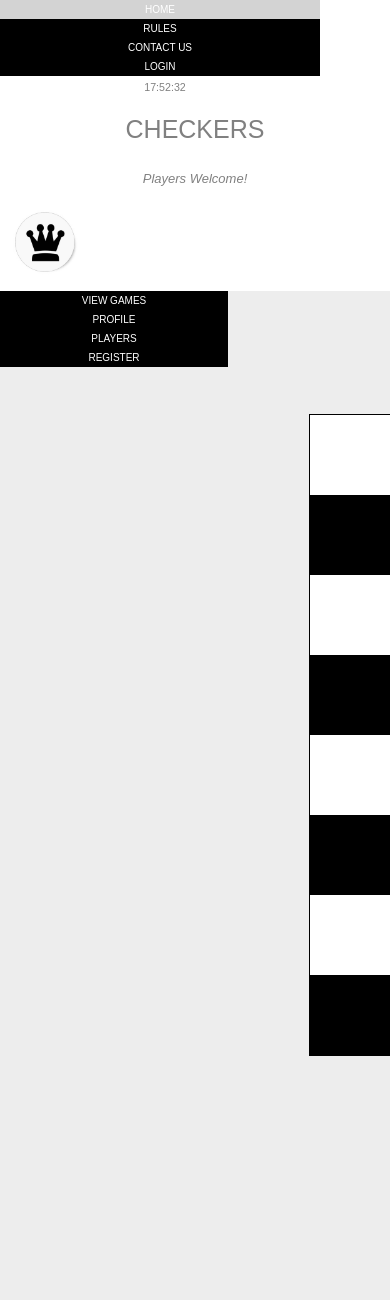
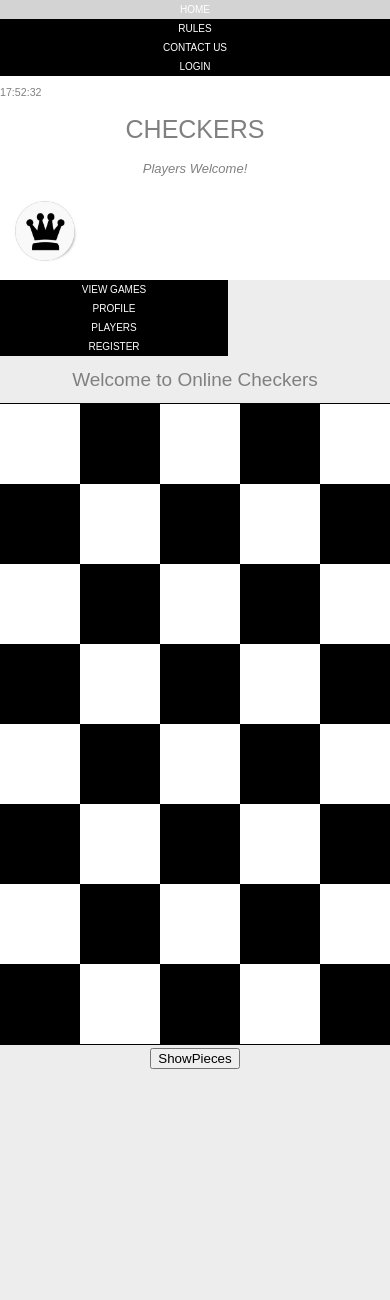
Before and after one commit to ericaptry/checker_game_project, a PHP site: page /index.php in a window 390 px wide; the page is wider, and only the part inside the window is pictured. Shown: the top 1300 px of that part. Run offline with PHP 8.4, Linux system fonts and the light colour scheme.

Commit message:
Updated CSS and HTML for header

```diff
--- a/css/style.css
+++ b/css/style.css
@@ -8,8 +8,7 @@ body {
 }
 
 #divClock {
-	width:320px;
-	padding:5px;
+	width:10%;
 	text-align:center;
 	font: 10px arial, sans-serif;
 	color:gray;
@@ -17,12 +16,23 @@ body {
 
 }
 
+.title {
+      	text-align: center;
+      	margin-left: auto;
+      	margin-right: auto;
+		font: 25px arial, sans-serif;
+		color: gray;
+
+       }
+
 #welcome h2 {
 	text-align:center;
 	font: 13px arial, sans-serif;
 	font-style:italic;
 	color:gray;
 }
+
+
 
 h1, h3, p{
 
@@ -46,33 +56,25 @@ h1, h3, p{
 
         }
 
-      #header {
+ #header {
 
-        overflow: hidden;
-        margin: auto 0;
+        border-right: none;
+ 		width: 100%;
+  		margin-bottom: 10px;
 
         }
 
-      #header h1 {
-        text-align: center;
-		margin-left:auto;
-		margin-right:auto;
-		font: 25px arial, sans-serif;
-       }
 
  #header  ul{
-	list-style-type:none;
-	margin:0;
-	padding:0;
-	overflow-x: hidden;
+		margin:0;
+		padding:0;
 
 
-
-}
+	}
 
 #header li {
-	float:left;
-	overflow-x: hidden;
+	text-align: center;
+    list-style: none;
 
 
 
@@ -85,12 +87,10 @@ h1, h3, p{
 #header a:link {
 	display:block;
 	background-color:black;
-	width:312px;
-	margin:auto 0;
 	font-weight:bold;
 	color:#FFFFFF;
 	text-align:center;
-	padding:4px;
+	padding:4px 0;
 	text-decoration:none;
 	font: 10px arial, sans-serif;
 	text-transform:uppercase;
@@ -100,6 +100,32 @@ h1, h3, p{
 	background-color:lightgrey;
 
 }
+
+#header {
+  display: table;
+  table-layout: fixed;
+}
+
+ #header ul {
+  display: table-row;
+}
+
+ #header ul li {
+  display: table-cell;
+}
+
+@media (max-width: 430px) {
+
+  #header {
+    font-size: .8em;
+  }
+
+  #header ul li {
+    display: block;
+  }
+
+}
+
 #side ul {
 	list-style-type:none;
 	margin:0;
@@ -211,9 +237,8 @@ ol.quotedrules ol  li, ol.quotedrules li{
 
 }
 #content{
-	width:900px;
-	padding-right:150px;
-	padding-left:180px;
+	max-width: 900px;
+	margin: auto;
 	text-align: center;
 
 }
--- a/include/GenericTemplate.php
+++ b/include/GenericTemplate.php
@@ -35,16 +35,20 @@ if(!isset($targetContent)) {
 			?>
 		</li>
 </ul>
+</div>
 
 <div id="divClock">
 				<span id="spanClock"></span>
 </div>
 
-	<h1>CHECKERS</h1>
-	 </div>
-	 <div id="welcome">
+	<h1 class="title">CHECKERS</h1>
+
+
+
+	<div id="welcome">
 <h2>Players Welcome!</h2>
-</div>
+	</div>
+
 	<div id="logo">
 				<a href="index.php"><img src="images/logo.jpg" width="80" height="80"></a>
 	</div>
```
Also changed, not shown: 1 other file.
